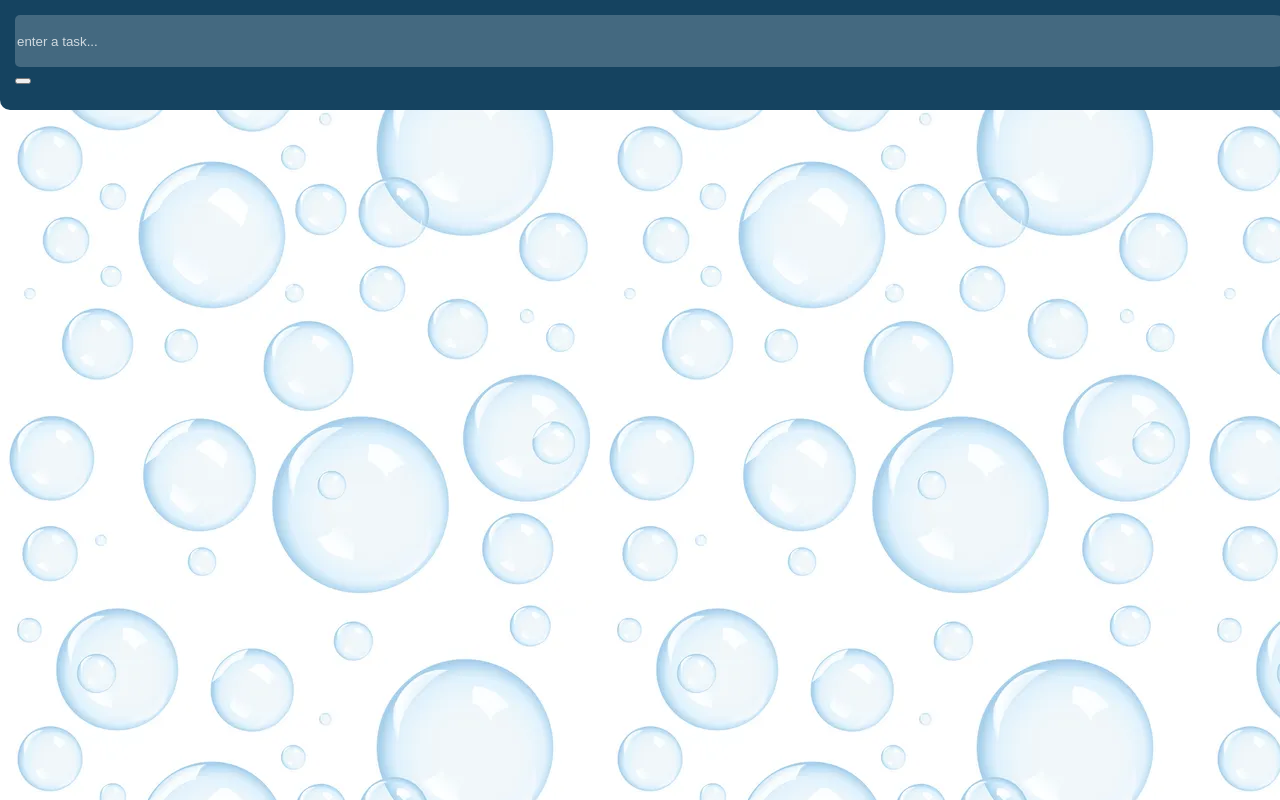
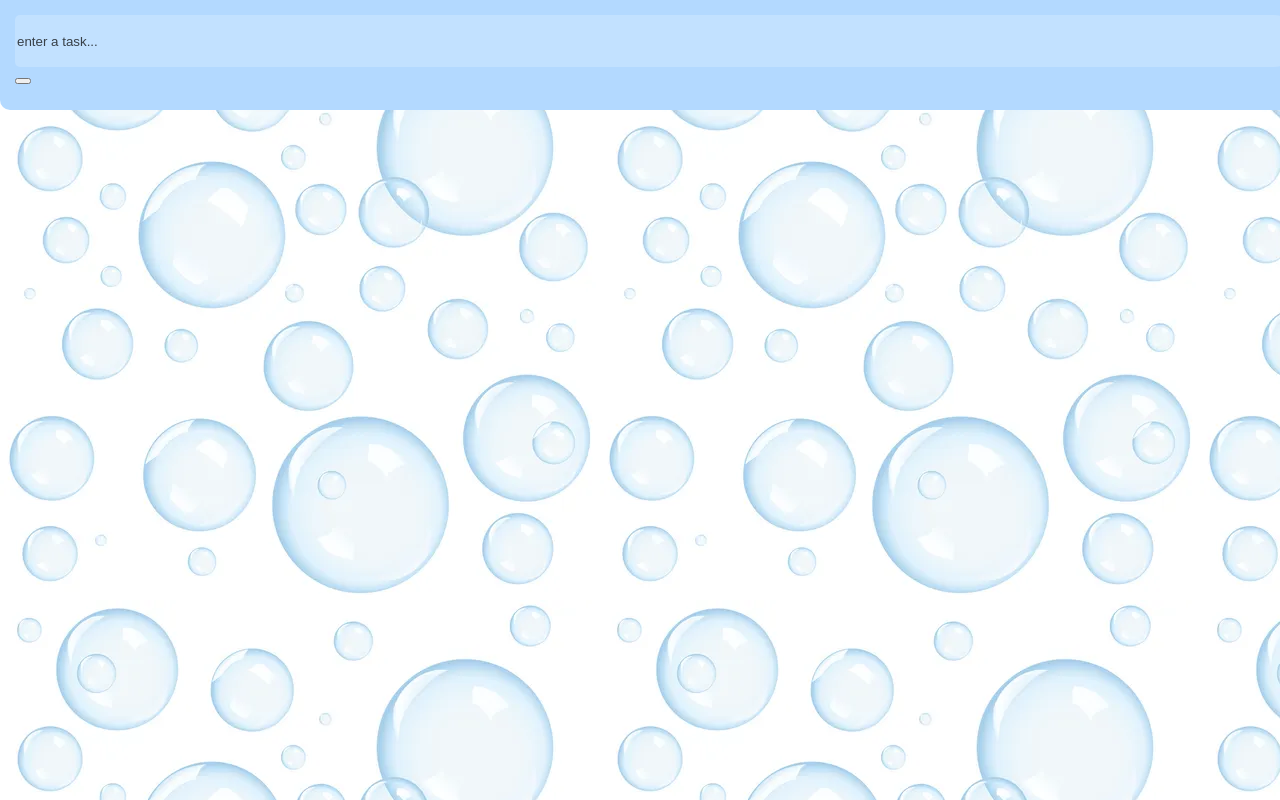
Before and after one commit to rachann7/todo_list, a plain HTML site: page app/index.html in a window 1280 px wide. Drawn offline with Linux system fonts and the light colour scheme.

Commit message:
changed the colors for the input text and the header color

```diff
--- a/app/resources/css/style.css
+++ b/app/resources/css/style.css
@@ -8,7 +8,7 @@ header {
     top: 0;
     left: 0;
     z-index: 5;
-    background: #154360;
+    background: #b3d9ff;
     box-shadow: 8px, 2px, 4px rgba(42, 62, 80, 0.15);
     border-bottom-right-radius: 10px;
     border-bottom-right-radius: 10px;
@@ -19,7 +19,7 @@ header input {
     width: 100%;
     height: 50px;
     float: left;
-    color: #fff;
+    color: #000;
     background: rgba(255, 255, 255, 0.2);
 
     border-top-left-radius: 5px;
@@ -38,5 +38,5 @@ header input {
 }
 
 header input::-webkit-input-placeholder {
-    color:rgba(255, 255, 255, 0.75);
+    color:rgba(10, 10, 10, 0.75);
 }
```
